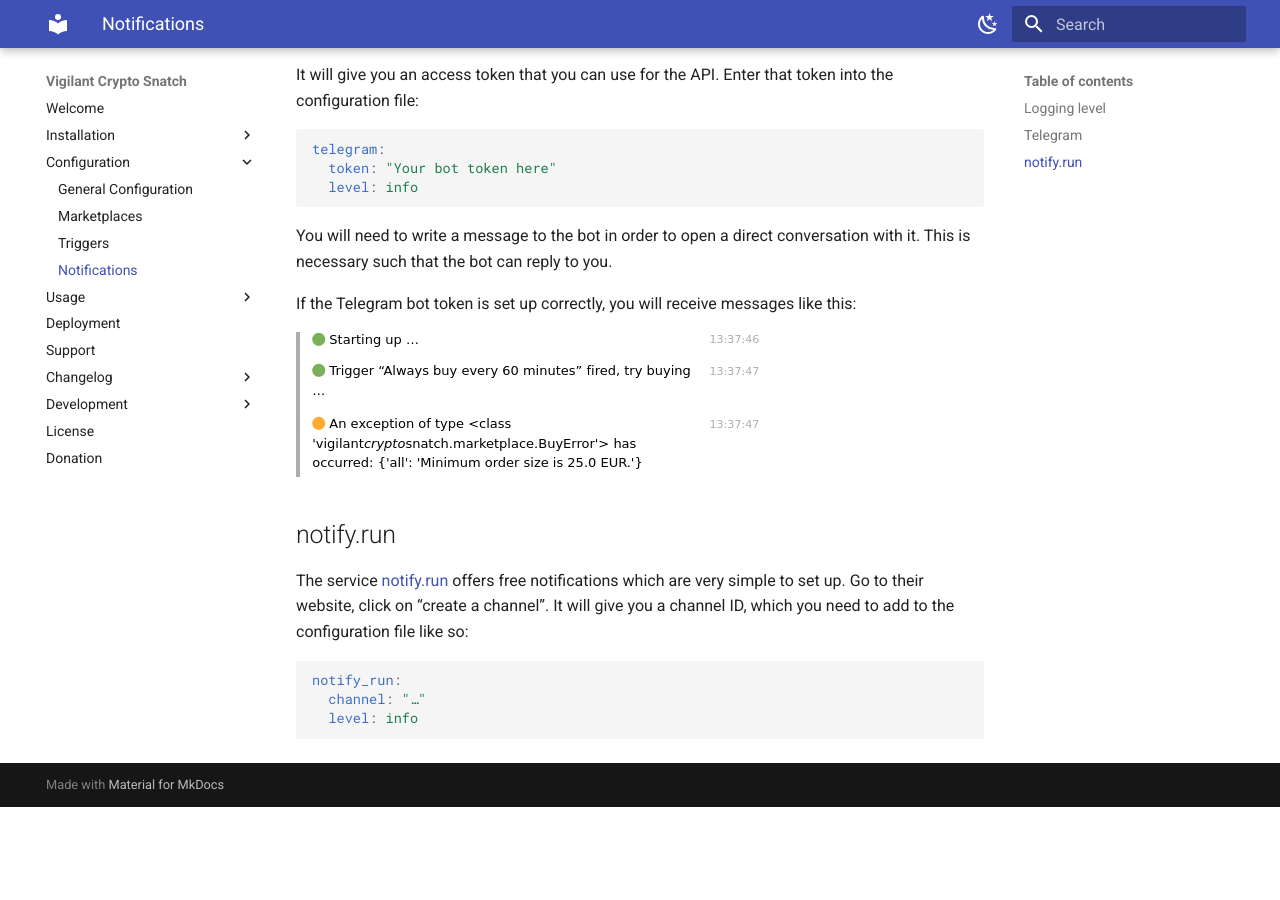
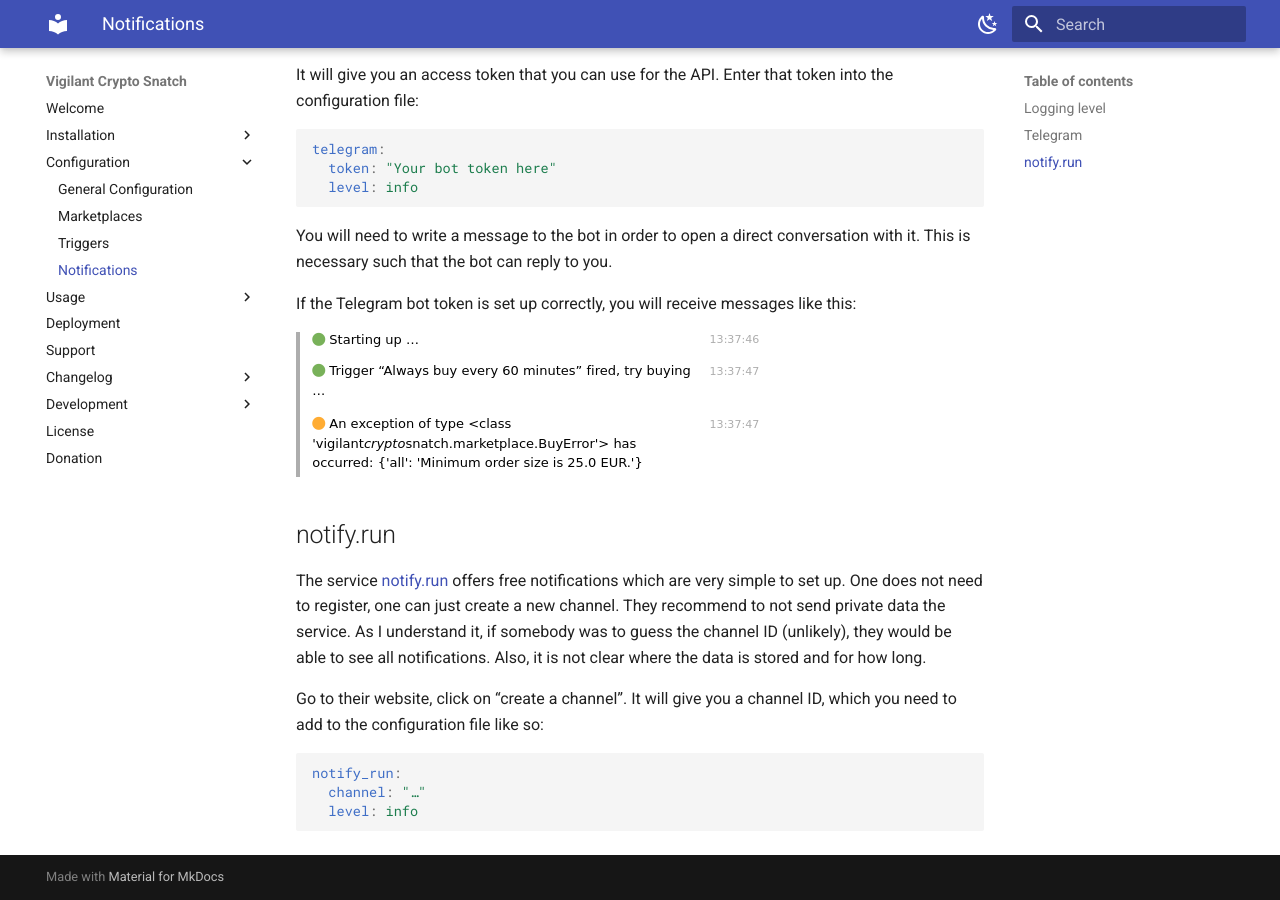
Before and after one commit to martin-ueding/vigilant-crypto-snatch, an MkDocs documentation site: the page built from docs/configuration/notifications.md, in a window 1280 px wide and 900 px high, scrolled down 1128 px. Built offline with MkDocs 1.6.1 and Material for MkDocs 9.7.7, drawn with Linux system fonts in a browser that asks for light colours; before the commit the page ends 1935 px from its top, so only the background shows below that.

Commit message:
Update documentation

````diff
--- a/docs/configuration/notifications.md
+++ b/docs/configuration/notifications.md
@@ -44,7 +44,9 @@ If the Telegram bot token is set up correctly, you will receive messages like th
 
 ## notify.run
 
-The service [notify.run](https://notify.run/) offers free notifications which are very simple to set up. Go to their website, click on “create a channel”. It will give you a channel ID, which you need to add to the configuration file like so:
+The service [notify.run](https://notify.run/) offers free notifications which are very simple to set up. One does not need to register, one can just create a new channel. They recommend to not send private data the service. As I understand it, if somebody was to guess the channel ID (unlikely), they would be able to see all notifications. Also, it is not clear where the data is stored and for how long.
+
+Go to their website, click on “create a channel”. It will give you a channel ID, which you need to add to the configuration file like so:
 
 ```yml
 notify_run:
````
Also changed, not shown: 3 other files.
